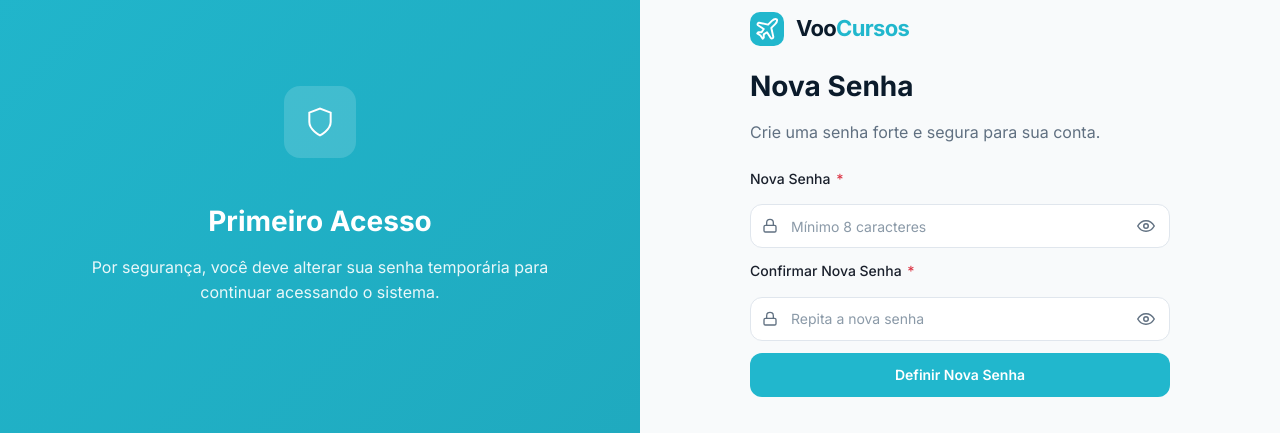
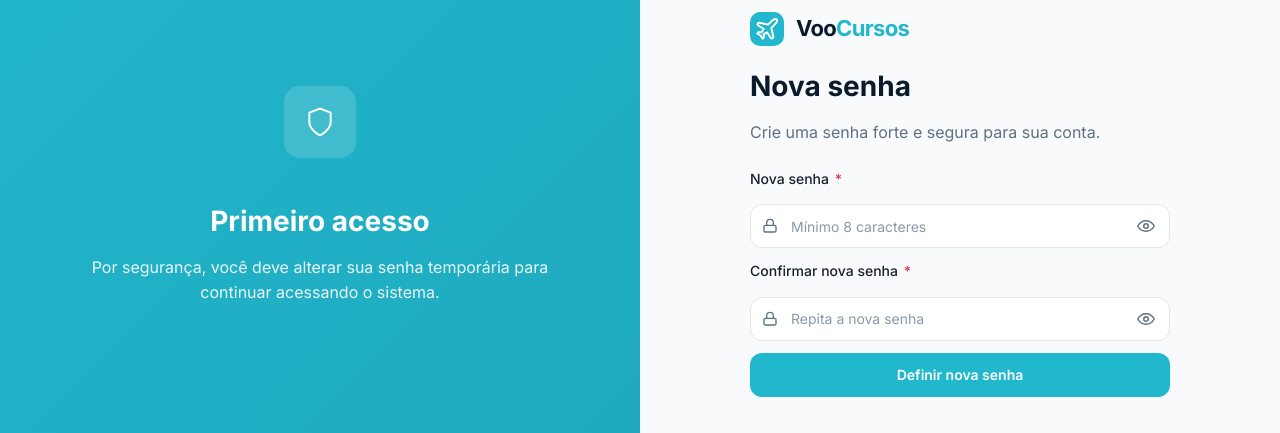
Before and after one commit to institutovoo/voo-front-sistema-angular, an Angular app: page /troca-senha-obrigatoria in a window 1280 px wide. Shown: the part 196-629 px from the top of the page. Built offline with nearby package versions, Linux system fonts and the light colour scheme.

Commit message:
style: revisão gramatical e padronização de maiúsculas nas telas de login e gestão de usuários

```diff
--- a/src/app/pages/autenticacao/login/login.component.html
+++ b/src/app/pages/autenticacao/login/login.component.html
@@ -9,7 +9,7 @@
 
     <form class="formulario" [formGroup]="formulario" (ngSubmit)="enviar()">
       <app-campo
-        rotulo="CPF, CNPJ ou E-mail"
+        rotulo="CPF, CNPJ ou e-mail"
         tipo="text"
         placeholder="Digite seu documento ou e-mail"
         icone="usuario"
@@ -96,20 +96,20 @@
       </div>
       <h2 class="destaque__titulo">Aprenda no seu ritmo</h2>
       <p class="destaque__descricao">
-        Acesse centenas de cursos online, estude quando e onde quiser, e conquiste seu certificado.
+        Acesse centenas de cursos online, estude quando e onde quiser e conquiste seu certificado.
       </p>
       <div class="destaque__stats">
         <div class="stat">
           <span class="stat__numero">500+</span>
-          <span class="stat__label">Cursos</span>
+          <span class="stat__label">cursos</span>
         </div>
         <div class="stat">
           <span class="stat__numero">50k+</span>
-          <span class="stat__label">Alunos</span>
+          <span class="stat__label">alunos</span>
         </div>
         <div class="stat">
           <span class="stat__numero">98%</span>
-          <span class="stat__label">Satisfação</span>
+          <span class="stat__label">satisfação</span>
         </div>
       </div>
     </div>
--- a/src/app/pages/autenticacao/troca-senha-obrigatoria/troca-senha-obrigatoria.component.html
+++ b/src/app/pages/autenticacao/troca-senha-obrigatoria/troca-senha-obrigatoria.component.html
@@ -6,7 +6,7 @@
           <path d="M12 22s8-4 8-10V5l-8-3-8 3v7c0 6 8 10 8 10z" />
         </svg>
       </div>
-      <h2 class="destaque__titulo">Primeiro Acesso</h2>
+      <h2 class="destaque__titulo">Primeiro acesso</h2>
       <p class="destaque__descricao">Por segurança, você deve alterar sua senha temporária para continuar acessando o sistema.</p>
     </div>
   </div>
@@ -15,14 +15,14 @@
     <div class="autenticacao__formulario">
       <app-logo tema="light"></app-logo>
 
-      <h1 class="titulo">Nova Senha</h1>
+      <h1 class="titulo">Nova senha</h1>
       <p class="subtitulo">Crie uma senha forte e segura para sua conta.</p>
 
       <div *ngIf="erro()" class="mensagem-erro">{{ erro() }}</div>
 
       <form class="formulario" [formGroup]="formulario" (ngSubmit)="enviar()">
         <app-campo
-          rotulo="Nova Senha"
+          rotulo="Nova senha"
           tipo="password"
           placeholder="Mínimo 8 caracteres"
           icone="senha"
@@ -32,7 +32,7 @@
         ></app-campo>
 
         <app-campo
-          rotulo="Confirmar Nova Senha"
+          rotulo="Confirmar nova senha"
           tipo="password"
           placeholder="Repita a nova senha"
           icone="senha"
@@ -48,7 +48,7 @@
           [carregando]="enviando()"
           [desabilitado]="enviando()"
         >
-          {{ enviando() ? 'Salvando...' : 'Definir Nova Senha' }}
+          {{ enviando() ? 'Salvando...' : 'Definir nova senha' }}
         </app-botao>
       </form>
     </div>
--- a/src/app/pages/sistema/adm/usuarios/usuarios.component.html
+++ b/src/app/pages/sistema/adm/usuarios/usuarios.component.html
@@ -2,12 +2,12 @@
   <div class="gestao-usuarios">
     <div class="gestao-usuarios__header">
       <div>
-        <h1 class="gestao-usuarios__titulo">Gestão de Usuários</h1>
+        <h1 class="gestao-usuarios__titulo">Gestão de usuários</h1>
         <p class="gestao-usuarios__subtitulo">Administre os perfis e permissões de todos os usuários do sistema</p>
       </div>
       <button class="btn-novo" routerLink="/admin/usuarios/novo">
         <app-header-icone nome="mais" [tamanho]="18"></app-header-icone>
-        Novo Usuário
+        Novo usuário
       </button>
     </div>
 
@@ -49,7 +49,7 @@
             <tr>
               <th>Usuário</th>
               <th>Perfis</th>
-              <th>Data Cadastro</th>
+              <th>Data de cadastro</th>
               <th>Status</th>
               <th>Ações</th>
             </tr>
@@ -115,7 +115,7 @@
   <!-- Modal de Detalhes -->
   @if (mostrarModalDetalhes()) {
     <app-modal
-               [titulo]="'Detalhes do Usuário'"
+               [titulo]="'Detalhes do usuário'"
                [subtitulo]="usuarioSelecionado()?.nome_completo"
                largura="600px"
                (fechar)="mostrarModalDetalhes.set(false)">
@@ -123,7 +123,7 @@
         <div class="detalhes-usuario">
           <div class="detalhes-grid">
             <div class="detalhes-item">
-              <label>Nome Completo</label>
+              <label>Nome completo</label>
               <span>{{ usuarioSelecionado().nome_completo }}</span>
             </div>
             <div class="detalhes-item">
@@ -135,7 +135,7 @@
               <span>{{ usuarioSelecionado().cpf_cnpj }}</span>
             </div>
             <div class="detalhes-item">
-              <label>Data de Cadastro</label>
+              <label>Data de cadastro</label>
               <span>{{ usuarioSelecionado().data_cadastro }}</span>
             </div>
             <div class="detalhes-item">
@@ -152,7 +152,7 @@
 
           @if (usuarioSelecionado().status === 'bloqueado') {
             <div class="detalhes-secao">
-              <label>Motivo do Bloqueio</label>
+              <label>Motivo do bloqueio</label>
               <p class="motivo-texto">{{ usuarioSelecionado().motivoBloqueio }}</p>
             </div>
           }
@@ -167,13 +167,13 @@
   <!-- Modal de Bloqueio -->
   @if (mostrarModalBloqueio()) {
     <app-modal
-               [titulo]="'Bloquear Usuário'"
+               [titulo]="'Bloquear usuário'"
                [subtitulo]="'Informe o motivo do bloqueio para ' + usuarioSelecionado()?.nome_completo"
                (fechar)="mostrarModalBloqueio.set(false)">
       <div class="form-bloqueio">
         <p class="aviso-bloqueio">O usuário não poderá mais acessar o sistema e receberá um e-mail informando sobre o bloqueio e o motivo abaixo.</p>
         <div class="campo-grupo">
-          <label for="motivo">Motivo do Bloqueio</label>
+          <label for="motivo">Motivo do bloqueio</label>
           <textarea id="motivo"
                     [(ngModel)]="motivoBloqueio"
                     placeholder="Ex: Violação dos termos de uso, comportamento inadequado..."
@@ -182,7 +182,7 @@
       </div>
       <div footer>
         <button class="btn-cancelar" (click)="mostrarModalBloqueio.set(false)">Cancelar</button>
-        <button class="btn-confirmar-bloqueio" (click)="confirmarBloqueio()">Bloquear Usuário</button>
+        <button class="btn-confirmar-bloqueio" (click)="confirmarBloqueio()">Bloquear usuário</button>
       </div>
     </app-modal>
   }
```
